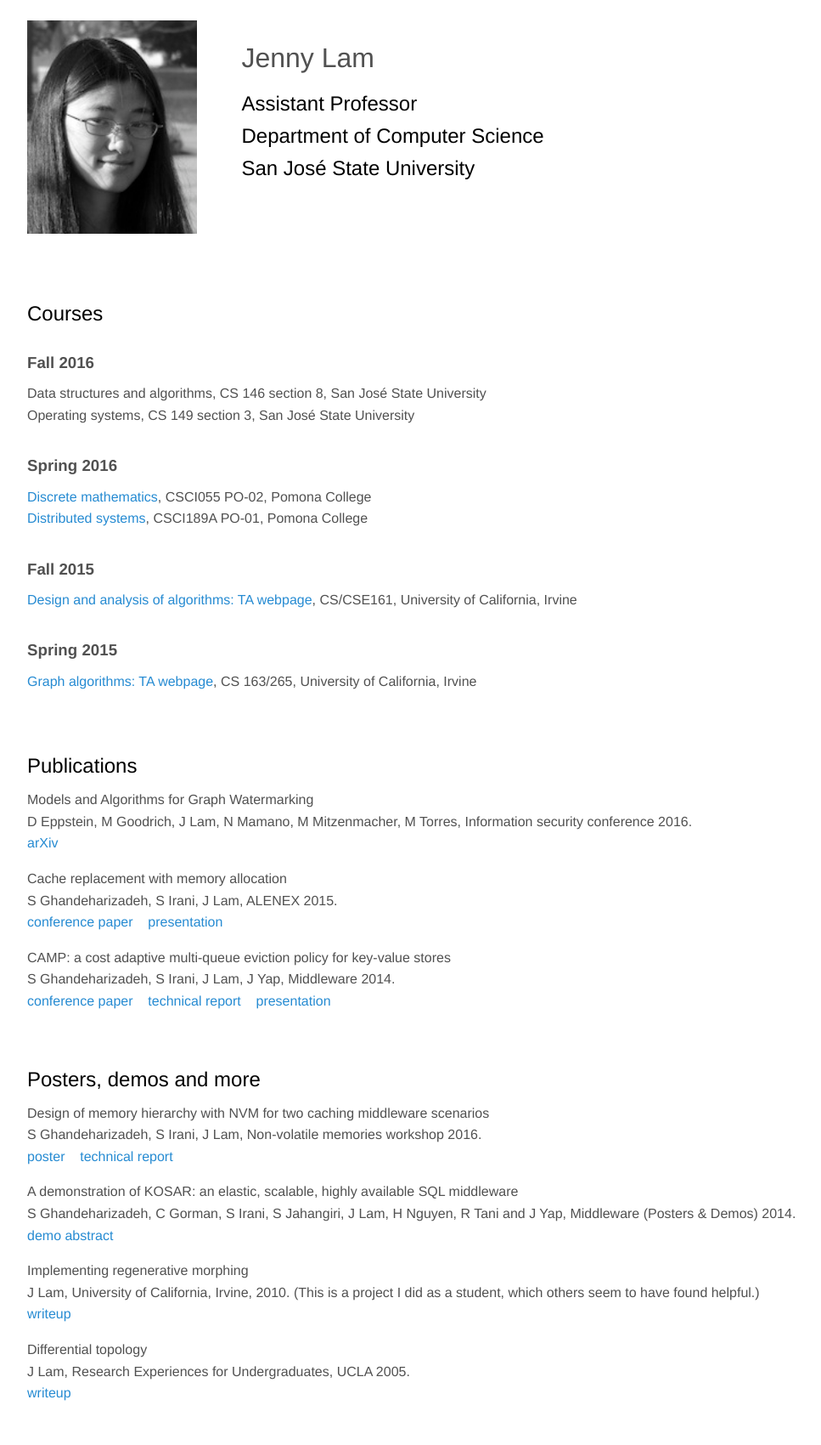
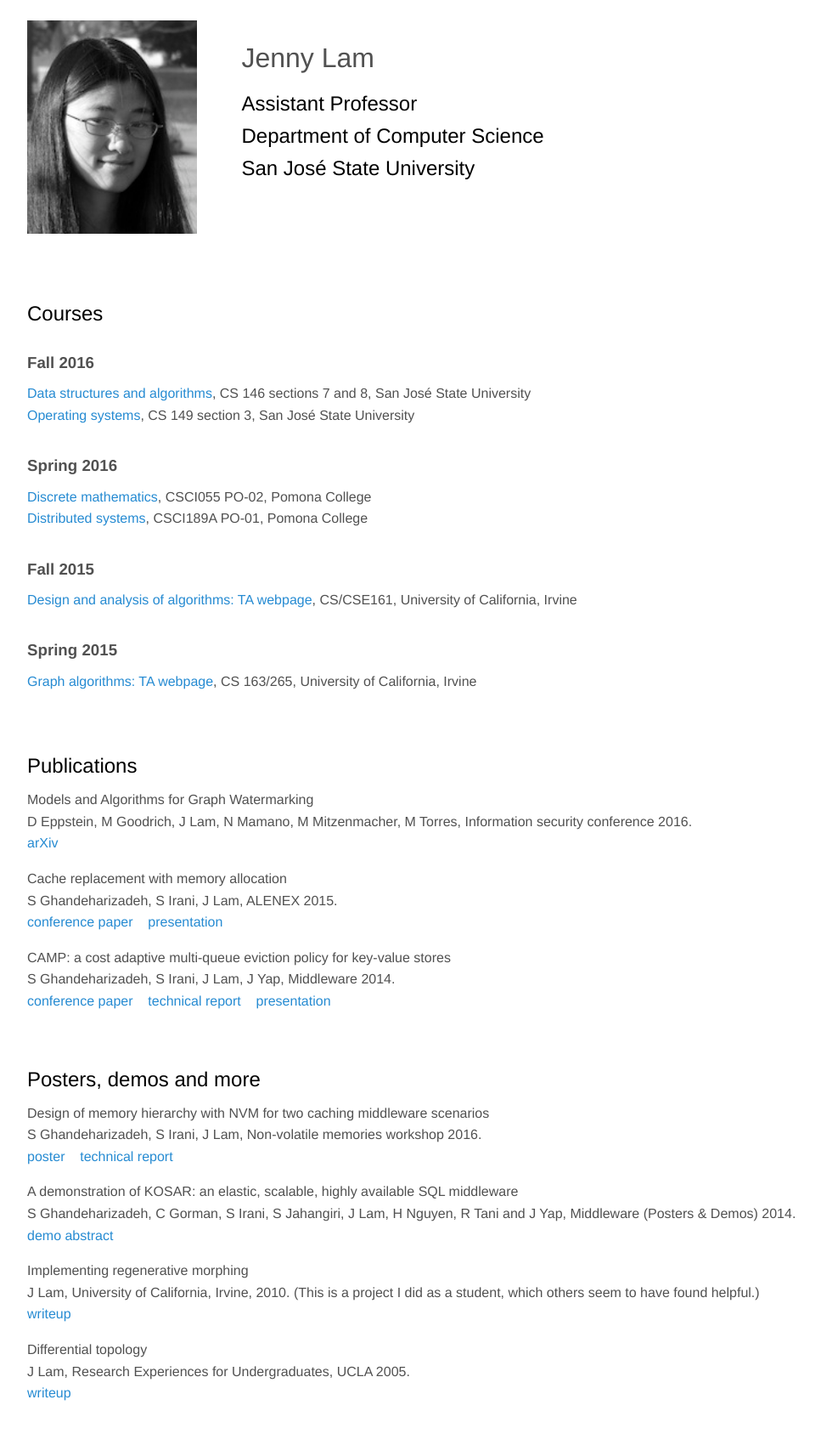
Before and after one commit to jnylam/jnylam.github.io, a Jekyll site: the page built from index.html, in a window 1280 px wide. Shown: the whole page at 85% size, without its empty margins (128-1095 px from the left). Built offline with Jekyll 4.4.1, drawn with Linux system fonts in a browser that asks for light colours.

Commit message:
add links from index to new courses

```diff
--- a/_layouts/course.html
+++ b/_layouts/course.html
@@ -67,7 +67,7 @@
     {% endif %}
   </header>
 
-  {% unless page.title == homepage.coursetitle or page.title == "Syllabus" %}
+  {% unless page.title == homepage.coursetitle %}
     <h1 class="page-title">{{ page.title }}</h1>
   {% endunless %}
 
--- a/index.html
+++ b/index.html
@@ -29,9 +29,8 @@ layout: homepage
   <h2>Courses</h2>
       <h3>Fall 2016</h3>
       <ul>
-        <!-- <li>Data structures and algorithms, CS 146 section 7, San Jos&eacute; State University</li> -->
-        <li>Data structures and algorithms, CS 146 section 8, San Jos&eacute; State University</li>
-        <li>Operating systems, CS 149 section 3, San Jos&eacute; State University</li>
+        <li><a href="courses/146-f16">Data structures and algorithms</a>, CS 146 sections 7 and 8, San Jos&eacute; State University</li>
+        <li><a href="courses/149-f16">Operating systems</a>, CS 149 section 3, San Jos&eacute; State University</li>
       </ul>
       <h3>Spring 2016</h3>
       <ul>
```
